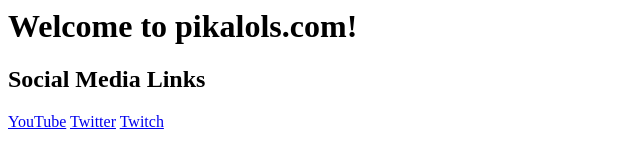
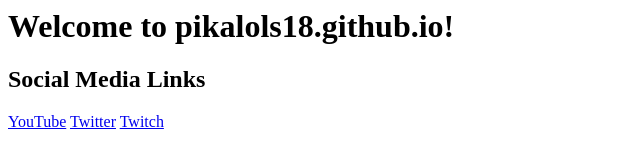
Before and after one commit to pikalols18/pikalols18.github.io, a plain HTML site: page index.html in a window 1280 px wide. Shown: the whole page, without its empty margins (0-640 px from the left). Drawn offline with Linux system fonts and the light colour scheme.

Commit message:
Update index.html

```diff
--- a/index.html
+++ b/index.html
@@ -1,6 +1,6 @@
 <html>
 <head>
-<h1>Welcome to pikalols.com!</h1>
+<h1>Welcome to pikalols18.github.io!</h1>
 </head>
 <body>
 <h2>Social Media Links</h2>
```
